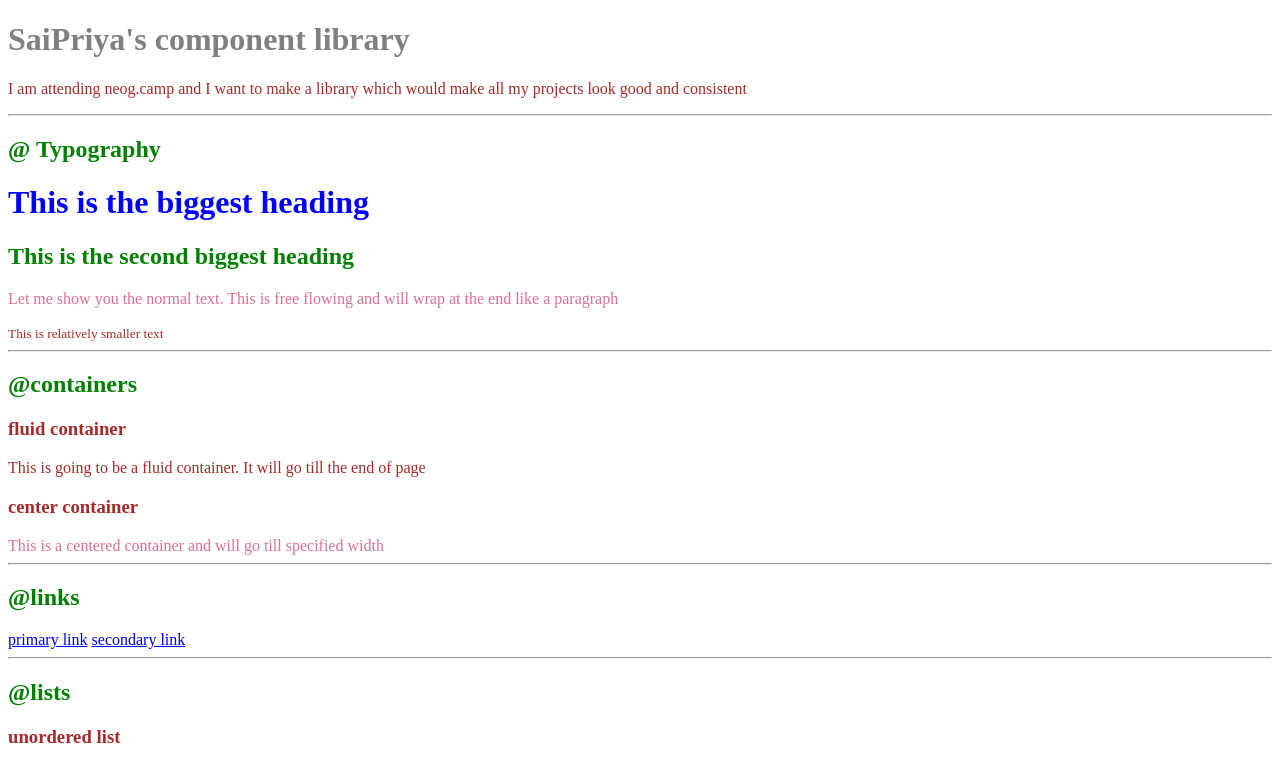
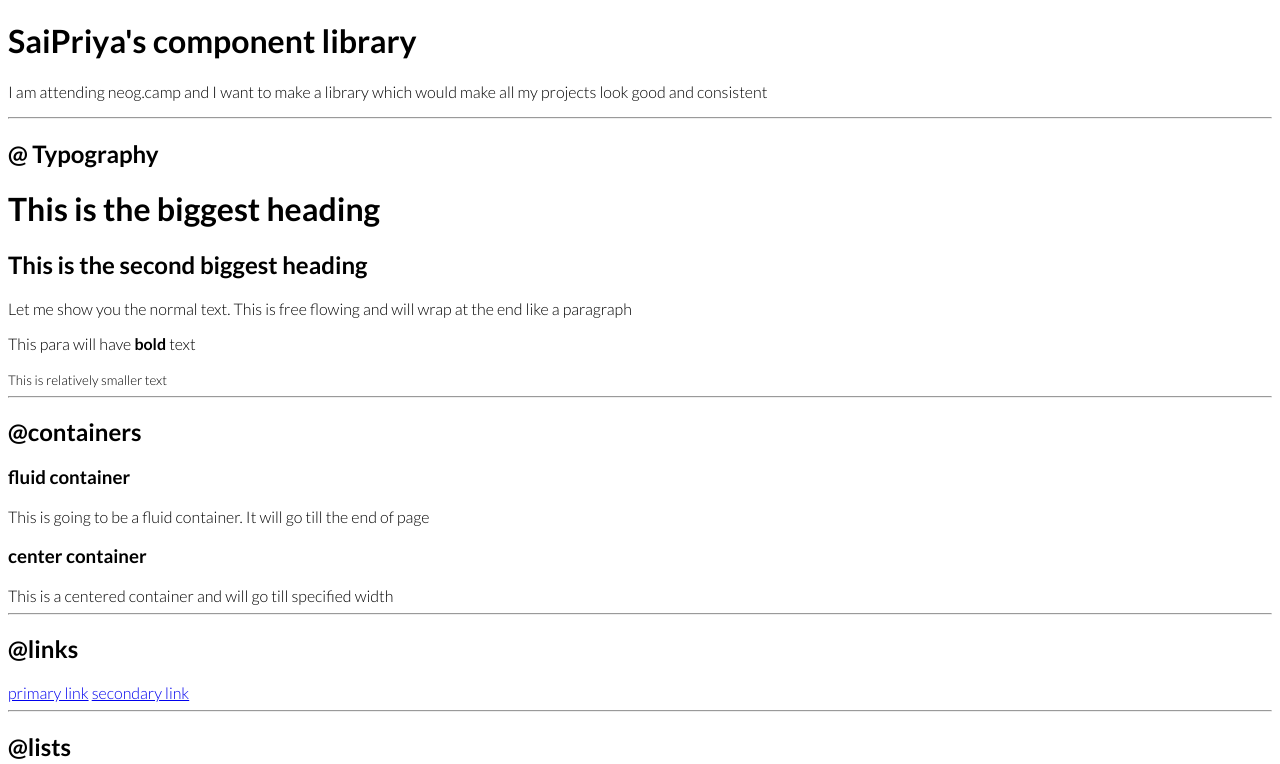
Before and after one commit to SaiPriya01/SP-Site, a plain HTML site: page index.html in a window 1280 px wide. Shown: the top 764 px of the page. Drawn offline with Linux system fonts and the light colour scheme.

Commit message:
Typography

```diff
--- a/index.html
+++ b/index.html
@@ -5,34 +5,26 @@
     <meta http-equiv="X-UA-Compatible" content="IE=edge">
     <meta name="viewport" content="width=device-width, initial-scale=1.0">
     <title>SP Site</title>
-    <!--  CSS style tag way1 -->
-    <!-- <style>
-        body{
-            color: palevioletred;
-        }
-    </style> -->
-    <!-- CSS style tag way2 -->
     <link rel="stylesheet" href="styles.css">
 </head>
 <body>
-    <!-- CSS style way 3
-    <h1 style="color:antiquewhite">SaiPriya's component library</h1> -->
-    <h1 id="lib-header">SaiPriya's component library</h1>
+    <h1>SaiPriya's component library</h1>
     <p>I am attending neog.camp and I want to make a library which would make all my projects look good and consistent</p>
     <hr>
     <h2>@ Typography</h2>
     <h1>This is the biggest heading</h1>
     <h2>This is the second biggest heading </h2>
-    <p class="para">Let me show you the normal text. This is free flowing and will wrap
+    <p>Let me show you the normal text. This is free flowing and will wrap
         at the end like a paragraph
     </p>
+    <p>This para will have <strong>bold</strong> text</p>
     <small>This is relatively smaller text</small>
     <hr>
     <h2>@containers</h2>
     <h3>fluid container</h3>
     <div>This is going to be a fluid container. It will go till the end of page</div>
     <h3>center container</h3>
-    <div class="para">This is a centered container and will go till specified width</div>
+    <div>This is a centered container and will go till specified width</div>
     <hr>
     <h2>@links</h2>
     <a href="/">primary link</a>
@@ -59,7 +51,7 @@
     </ol>
     <hr>
     <h2>@nav</h2>
-    <div class="para">I AM DEVELOPER</div>
+    <div>I AM DEVELOPER</div>
     <ul>
         <li>
             <a href="/">Home</a>
--- a/styles.css
+++ b/styles.css
@@ -1,15 +1,4 @@
+@import url('https://fonts.googleapis.com/css2?family=Lato:wght@300;700&display=swap');
 body{
-    color: brown;
+    font-family: 'Lato', sans-serif;
 }
-h1{
-    color: blue;
-}
-h2{
-    color:green
-}
-#lib-header{
-    color: gray;
-}
-.para{
-    color:palevioletred
-}
```
